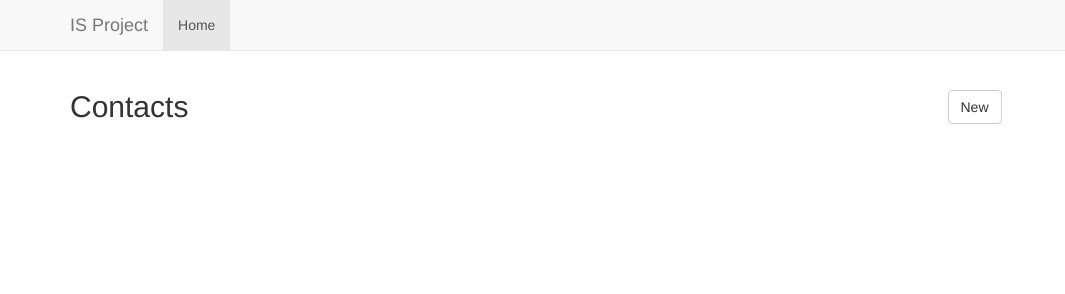
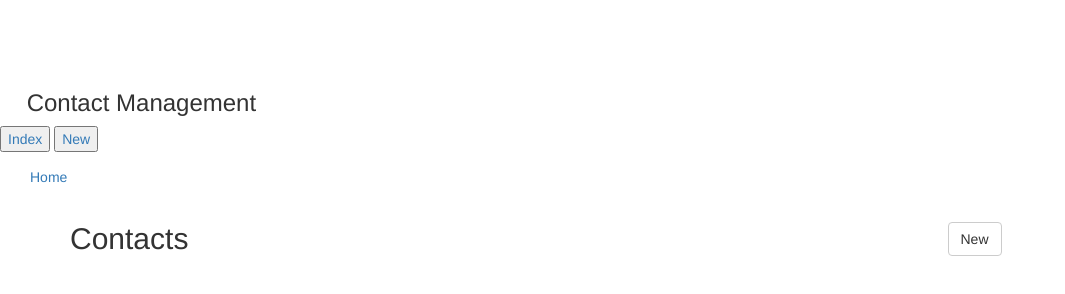
Before and after one commit to dontruong/projectwithangular, a website: page public/index.html in a window 1280 px wide. Shown: the top 294 px of the page, without its empty margins (0-1065 px from the left). Drawn offline with nearby package versions, Linux system fonts and the light colour scheme; some packages are replaced by stand-ins of ours; no server answers.

Commit message:
kjwenl;a

```diff
--- a/public/index.html
+++ b/public/index.html
@@ -10,6 +10,7 @@
     <script src="https://ajax.googleapis.com/ajax/libs/angularjs/1.4.6/angular-route.min.js"></script>
     <link rel="stylesheet" href="https://maxcdn.bootstrapcdn.com/bootstrap/3.3.4/css/bootstrap.min.css">
 
+
     <style>
       body {
         min-height: 2000px;
@@ -21,10 +22,16 @@
   </head>
 
   <body>
-    <nav class="navbar navbar-default navbar-fixed-top">
-      <div class="container">
-        <div class="navbar-header">
-          <div class="navbar-brand" href="#/">IS Project</div>
+<div id = "banner">
+    <h3>&nbsp&nbsp&nbsp&nbspContact Management</h3>
+        <div id  = "bannerbuttons">
+            <button id = "gohome">
+                <a href="/list" class="fa fa-list">Index</a>
+            </button>
+            <button id = "addnew">
+                <a href="/contact-form" class="fa fa-plus-square" aria-hidden="true">New</a>
+            </button>
+        </div>
         </div>
         <div id="navbar" class="navbar-collapse collapse">
           <ul class="nav navbar-nav">
--- /dev/null
+++ b/public/js/style.css
@@ -0,0 +1,7 @@
+#banner h3 {
+    margin: 0;
+    padding-top:10px;
+    color: white;
+    display:inline-block;
+    font-size: 20px;
+}
```
